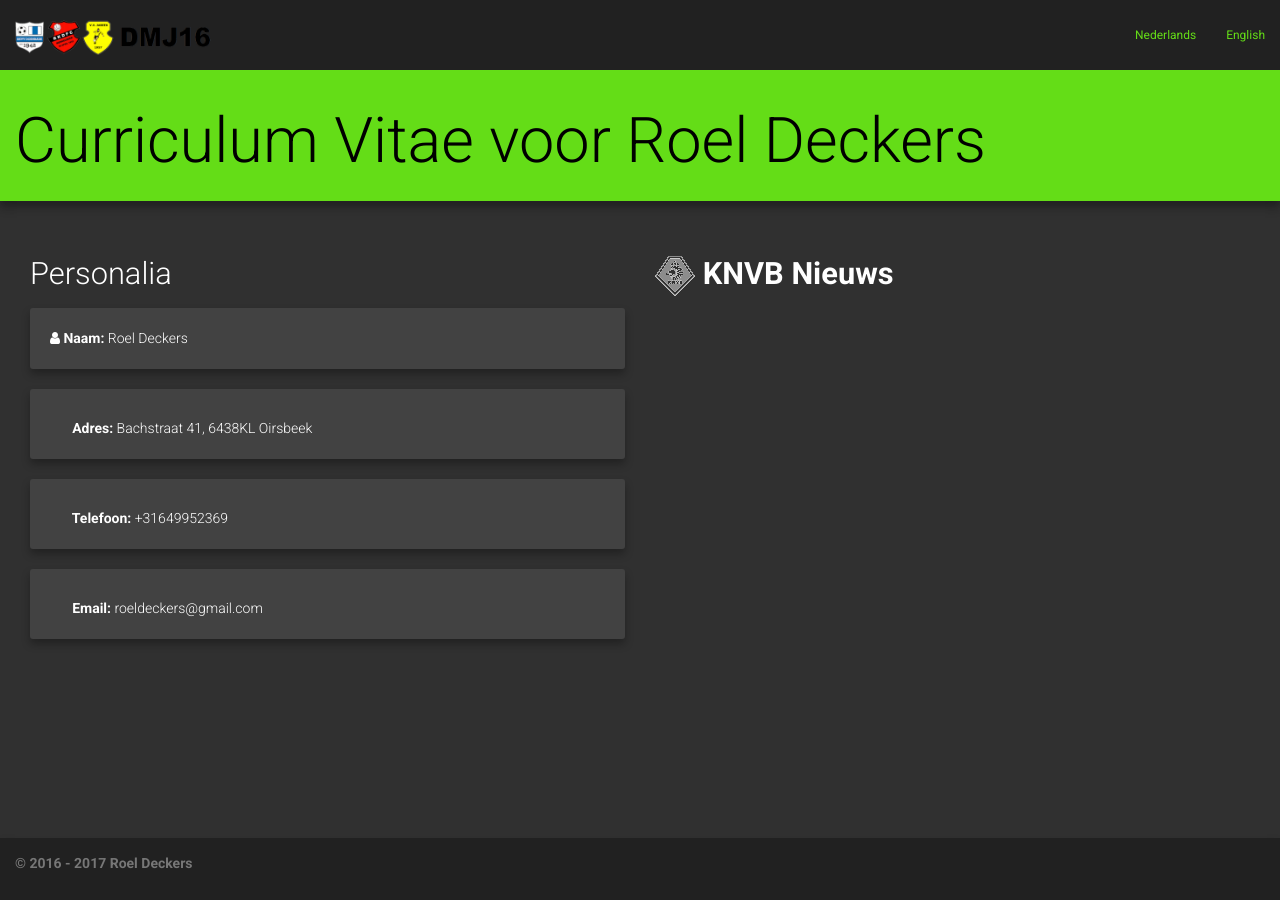
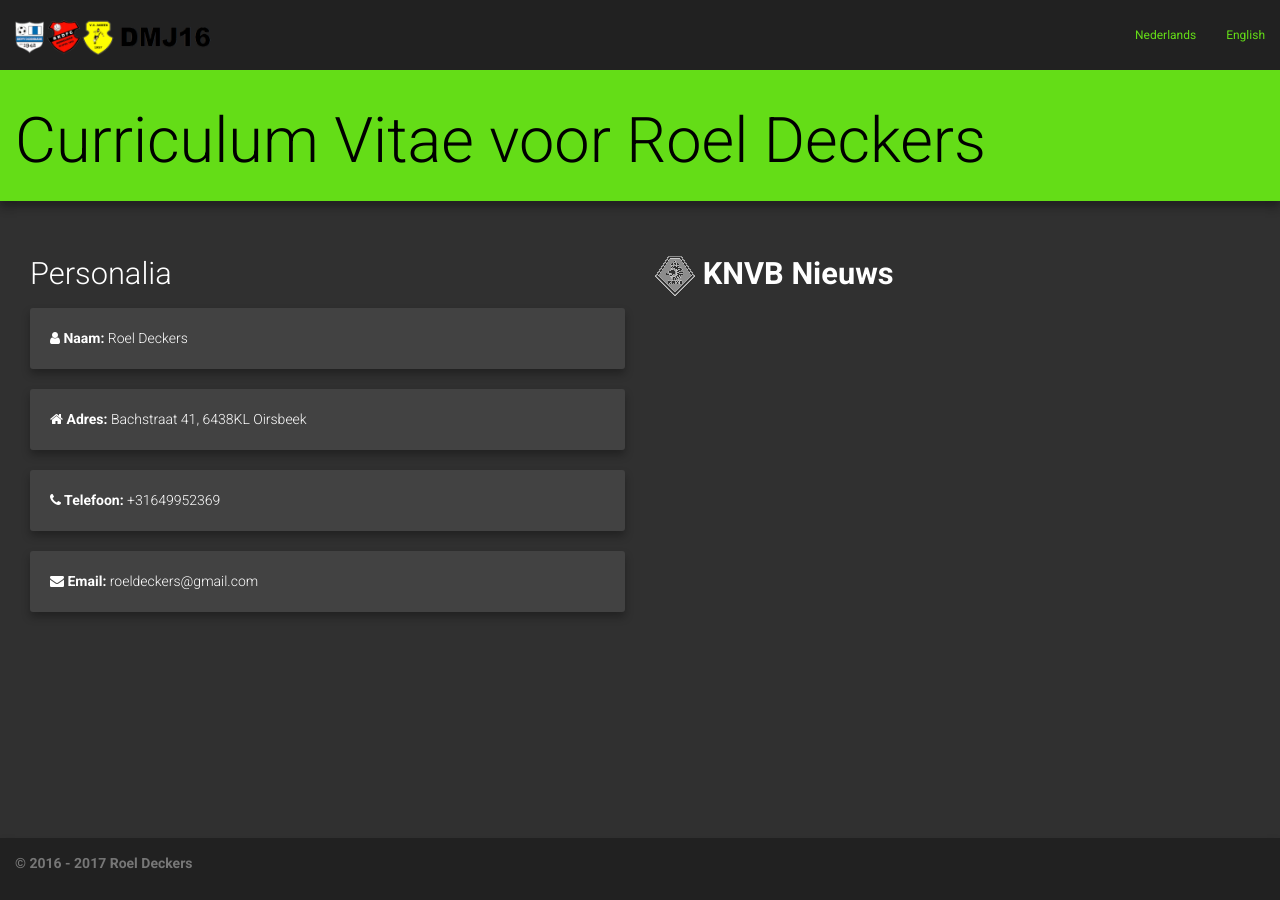
Before and after one commit to RoelD/CurriculumVitae, a Jekyll site: the page built from index.html, in a window 1280 px wide. Built offline with Jekyll 4.4.1, drawn with Linux system fonts in a browser that asks for light colours; nearby versions of some CDN libraries.

Commit message:
Update index.html

```diff
--- a/index.html
+++ b/index.html
@@ -18,17 +18,17 @@ layout: default
   </div>
   <div class="card">
     <div class="card-content-1">
-      <b><i class="material-icons">&#xE88A;</i>  Adres:</b> Bachstraat 41, 6438KL Oirsbeek
+      <b><i class="fa fa-home" aria-hidden="true"></i>  Adres:</b> Bachstraat 41, 6438KL Oirsbeek
     </div>
   </div>
   <div class="card">
     <div class="card-content-1">
-      <b><i class="material-icons">&#xE0CD;</i>  Telefoon:</b> +31649952369
+      <b><i class="fa fa-phone" aria-hidden="true"></i>  Telefoon:</b> +31649952369
     </div>
   </div>
   <div class="card">
     <div class="card-content-1">
-      <b><i class="material-icons">&#xE0BE;</i>  Email:</b> roeldeckers@gmail.com
+      <b><i class="fa fa-envelope" aria-hidden="true"></i>  Email:</b> roeldeckers@gmail.com
     </div>
   </div>
 </div>
```
